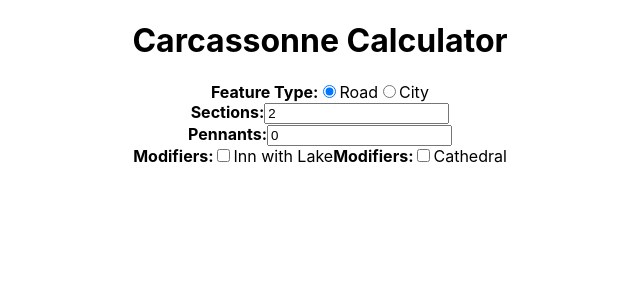
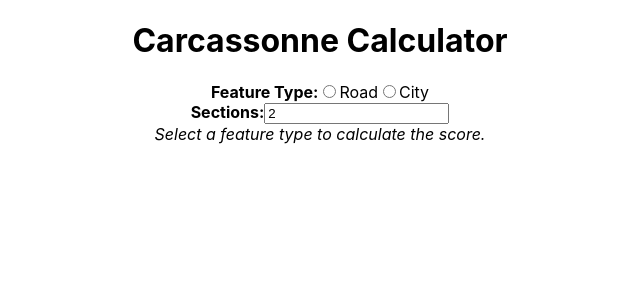
Before and after one commit to bednar85/carcassonne-score-sheet, a React (Create React App) app: page / in a window 1280 px wide. Shown: the top 300 px of the page, without its empty margins (320-960 px from the left). Built offline with nearby package versions, Linux system fonts and the light colour scheme.

Commit message:
create NumberInput form field wrapper to handle number inputs
- implement NumberInput and original show/hide conditions
- add calculateScore logic back in

```diff
--- a/src/components/ScoreForm/ScoreForm.tsx
+++ b/src/components/ScoreForm/ScoreForm.tsx
@@ -1,48 +1,75 @@
 import React from 'react';
-import { useForm } from 'react-hook-form';
+import { useForm, Controller, ControllerProps } from "react-hook-form";
 
 type Inputs = {
   featureType: string;
   sections: number;
   pennants?: number;
-  innWithLake?: boolean;
-  cathedral?: boolean;
+  hasInn?: boolean;
+  hasCathedral?: boolean;
   testArray?: string[];
 };
 
 const calculateScore = (formValues: Inputs): number => {
-  const { featureType, innWithLake, cathedral } = formValues;
-  const sections = Number(formValues.sections);
-  const pennants = formValues.pennants ? Number(formValues.pennants) : 0;
-
-  // console.log('');
-  // console.log('FILENAME - METHOD');
-  // console.log('  formValues:', formValues);
-  // console.log('  sections:', sections);
-  // console.log('  pennants:', pennants);
-
-  if (featureType === undefined || featureType === '') {
+  if (!Object.keys(formValues).length) {
     return 0;
   }
 
+  const { featureType, sections, hasInn, hasCathedral } = formValues;
+  const pennants = formValues.pennants || 0;
+
   if (featureType === 'road') {
-    return innWithLake ? sections * 2 : sections;
+    return hasInn ? sections * 2 : sections;
   }
 
   if (featureType === 'city') {
-    return cathedral ? (sections + pennants) * 3 : (sections + pennants) * 2;
+    return hasCathedral ? (sections + pennants) * 3 : (sections + pennants) * 2;
   }
 
   return 0;
 };
 
+interface NumberInputProps extends Omit<ControllerProps<"input">, "render"> {
+  inputProps: {
+    min: number;
+    max?: number;
+  }
+}
+
+const NumberInput = ({
+  as,
+  inputProps,
+  ...rest
+}: any) => (
+    <Controller
+      {...rest}
+      render={(props) => (
+        <input
+          {...props}
+          type="number"
+          min={0}
+          onChange={(e) =>
+            props.onChange(
+              Number.isNaN(parseFloat(e.target.value))
+              ? 0
+              : parseFloat(e.target.value)
+              )
+            }
+          {...inputProps}
+        />
+      )}
+    />
+  );
+
+
 export default function ScoreForm() {
-  const defaultValues = { featureType: 'road', sections: 2 }
-  const { register, watch } = useForm<Inputs>({ defaultValues });
+  const defaultValues = { featureType: '', sections: 2, pennants: 0 }
+  const { register, watch, control, getValues } = useForm<Inputs>({ defaultValues });
 
   const watchAll = watch();
 
-  console.log('watchAll:', watchAll);
+  const values = getValues();
+  const score = calculateScore(values);
 
   return (
     <div>
@@ -71,71 +98,48 @@
         </div>
         <div>
           <strong>Sections:</strong>
-          <input
+          <NumberInput
+            control={control}
             name="sections"
-            type="number"
-            defaultValue={defaultValues.sections}
-            min={2}
-            ref={register}
+            inputProps={{
+              min: defaultValues.sections
+            }}
           />
         </div>
-        {/* {watchFeatureType === 'city' && (
+        {watchAll.featureType === 'city' && (
           <div>
             <strong>Pennants:</strong>
-            <input
+            <NumberInput
+              control={control}
               name="pennants"
-              type="number"
-              defaultValue="0"
-              min="0"
-              max={watchSections}
-              ref={register}
+              inputProps={{
+                max: watchAll.sections
+              }}
             />
           </div>
-        )} */}
+        )}
         <div>
-          <strong>Pennants:</strong>
-          <input
-            name="pennants"
-            type="number"
-            defaultValue={0}
-            min={0}
-            ref={register}
-          />
-        </div>
-        <div>
-          {/* {watchFeatureType === 'road' && (
+          {watchAll.featureType === 'road' && (
             <>
               <strong>Modifiers:</strong>
               <label>
-                <input name="innWithLake" type="checkbox" value="hasInnWithLake" ref={register} />
-                Inn with Lake
+                <input name="hasInn" type="checkbox" defaultChecked={false} ref={register} />
+                Has an Inn
               </label>
             </>
           )}
-          {watchFeatureType === 'city' && watchSections > 5 && (
+          {watchAll.featureType === 'city' && watchAll.sections > 4 && (
             <>
               <strong>Modifiers:</strong>
               <label>
-                <input name="cathedral" type="checkbox" value="hasCathedral" ref={register} />
-                Cathedral
+                <input name="hasCathedral" type="checkbox" defaultChecked={false} ref={register} />
+                Has a Cathedral
               </label>
             </>
-          )} */}
-          <>
-            <strong>Modifiers:</strong>
-            <label>
-              <input name="innWithLake" type="checkbox" defaultChecked={false} ref={register} />
-              Inn with Lake
-            </label>
-            <strong>Modifiers:</strong>
-            <label>
-              <input name="cathedral" type="checkbox" defaultChecked={false} ref={register} />
-              Cathedral
-            </label>
-          </>
+          )}
         </div>
       </form>
-      {/* <div>
+      <div>
         {!Object.keys(values).length ? (
           <em>Select a feature type to calculate the score.</em>
         ) : (
@@ -144,7 +148,7 @@
             {score}
           </>
         )}
-      </div> */}
+      </div>
     </div>
   );
 }
```
